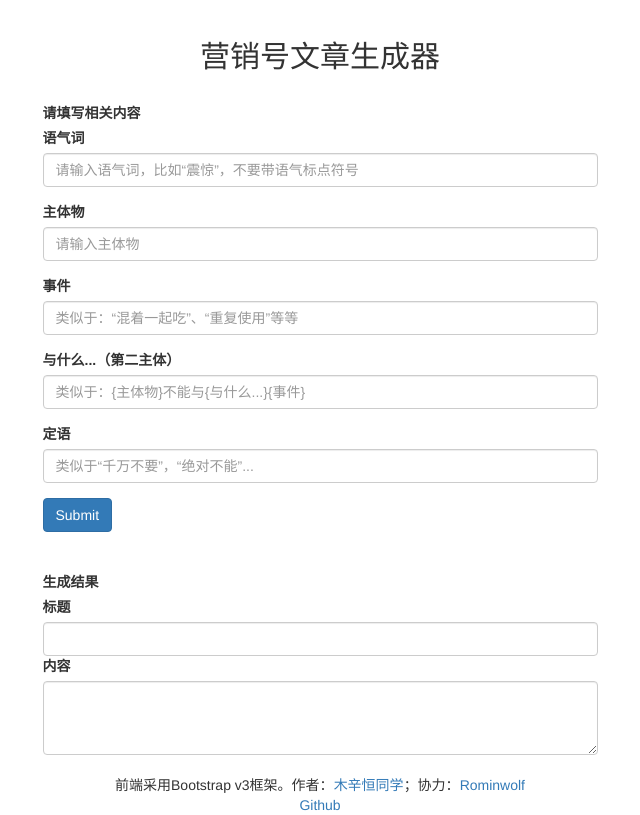
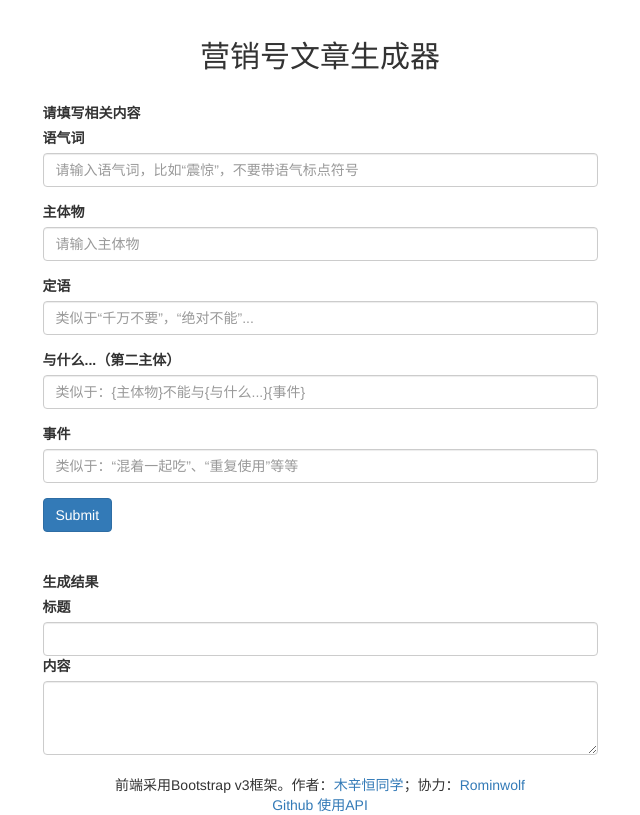
Before and after one commit to IveTian/yingxiaohao, a PHP site: page / in a window 1280 px wide. Shown: the whole page, without its empty margins (320-960 px from the left). Run offline with PHP 8.4, Linux system fonts and the light colour scheme; data that the repository does not hold is empty.

Commit message:
✨优化了流程，修改了输入框顺序，使关键词输入更符合直觉。

```diff
--- a/index.php
+++ b/index.php
@@ -48,16 +48,17 @@
                     <input type="text" class="form-control" name="mainThing" id="mainThing" placeholder="请输入主体物">
                 </div>
                 <div class="form-group">
-                    <label for="event">事件</label>
-                    <input type="text" class="form-control" name="event" id="event" placeholder="类似于：“混着一起吃”、“重复使用”等等">
+                    <label for="adj">定语</label>
+                    <input type="text" class="form-control" name="adj" id="adj" placeholder="类似于“千万不要”，“绝对不能”...">
                 </div>
                 <div class="form-group">
                     <label for="withWhat">与什么...（第二主体）</label>
                     <input type="text" class="form-control" name="withWhat" id="withWhat" placeholder="类似于：{主体物}不能与{与什么...}{事件}">
                 </div>
                 <div class="form-group">
-                    <label for="adj">定语</label>
-                    <input type="text" class="form-control" name="adj" id="adj" placeholder="类似于“千万不要”，“绝对不能”...">
+                    <label for="event">事件</label>
+                    <input type="text" class="form-control" name="event" id="event" placeholder="类似于：“混着一起吃”、“重复使用”等等">
+
                 </div>
 				<input type="submit" class="btn btn-primary" onClick="window.location.href='index.php'"></button>
             </form>
@@ -108,7 +109,7 @@
   <div style="padding-top:20px; text-align: center;">
     <footer>前端采用Bootstrap v3框架。作者：<a href="https://tzih.top/">木辛恒同学</a>；协力：<a href="https://wsm.ink/">Rominwolf</a>
 <br />
-<a href="https://github.com/IveTian/yingxiaohao" target="_blank">Github</a>
+<a href="https://github.com/IveTian/yingxiaohao" target="_blank">Github</a> <a href="https://api.tzih.top/yxhapi/index.php">使用API</a>
 </footer>
    </div>
 
```
